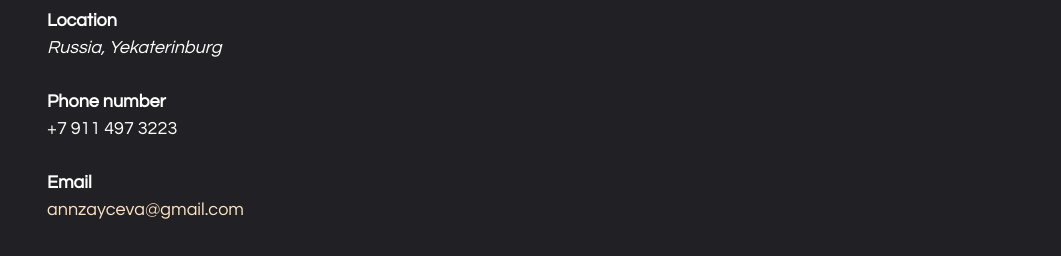
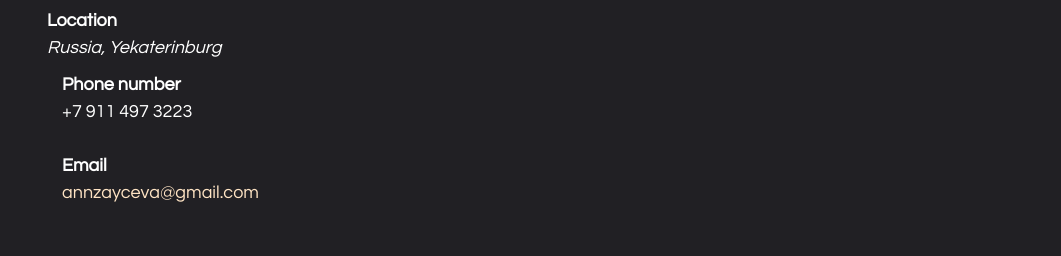
Before and after one commit to Ann3000/rsschool-cv, a plain HTML site: page index.html in a window 1280 px wide. Shown: the part 544-800 px from the top of the page, without its empty margins (38-1099 px from the left). Drawn offline with Linux system fonts and the light colour scheme.

Commit message:
Revert "feat: update html file"
This reverts commit bfce88d6f651d6442af894b2828f06d6642868bc.

```diff
--- a/index.html
+++ b/index.html
@@ -43,6 +43,7 @@
         <li class="contacts-items">
           <h4>Location</h4>
           <address>Russia, Yekaterinburg</address>
+          <ul>
         </li>
         <li class="contacts-items">
           <h4>Phone number</h4>
@@ -102,7 +103,6 @@
            HTML, CSS, Tutorials on the w3schools, Hexlet Course "Introduction to Git".
             </div>
             </div>
-      </div>
 <div class="Languages" id="Languages">
                 <div class="container">
                   <h2 class="Languages title">
```
